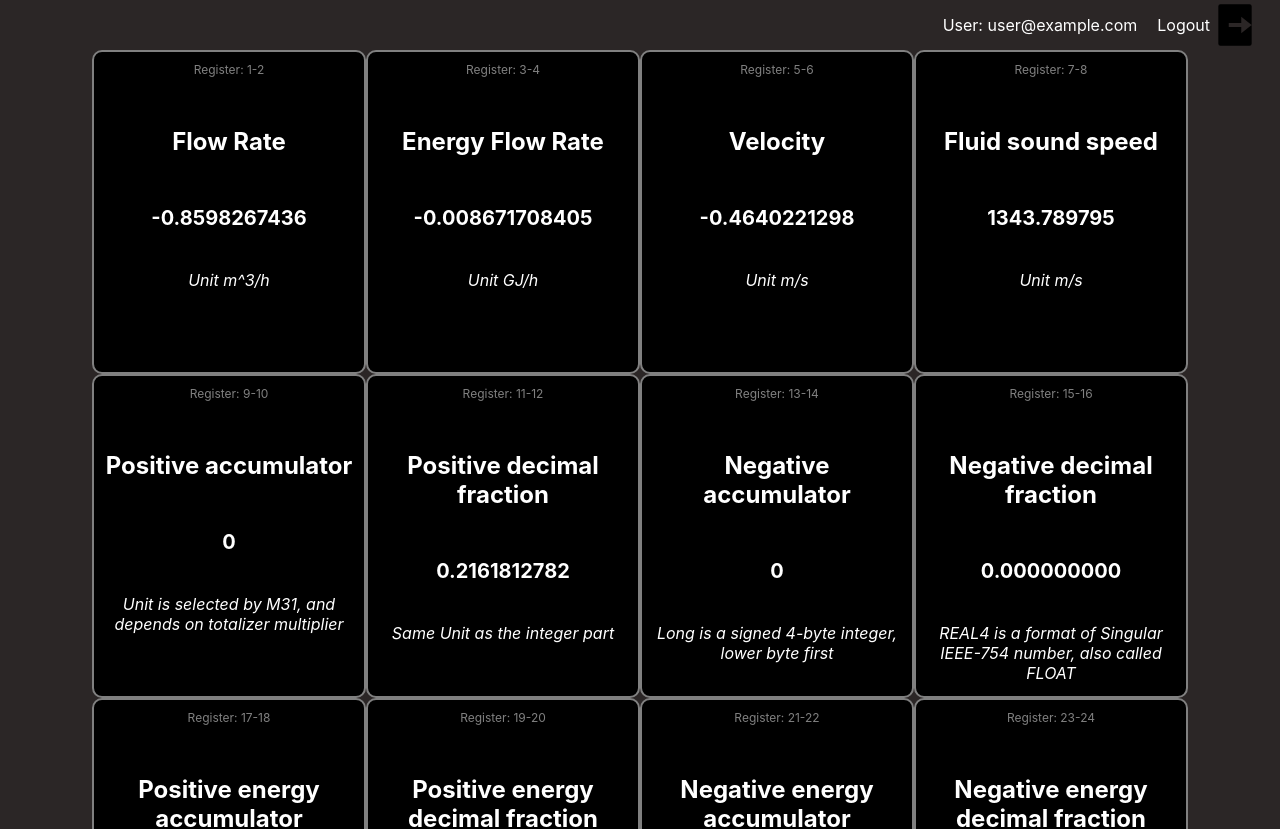
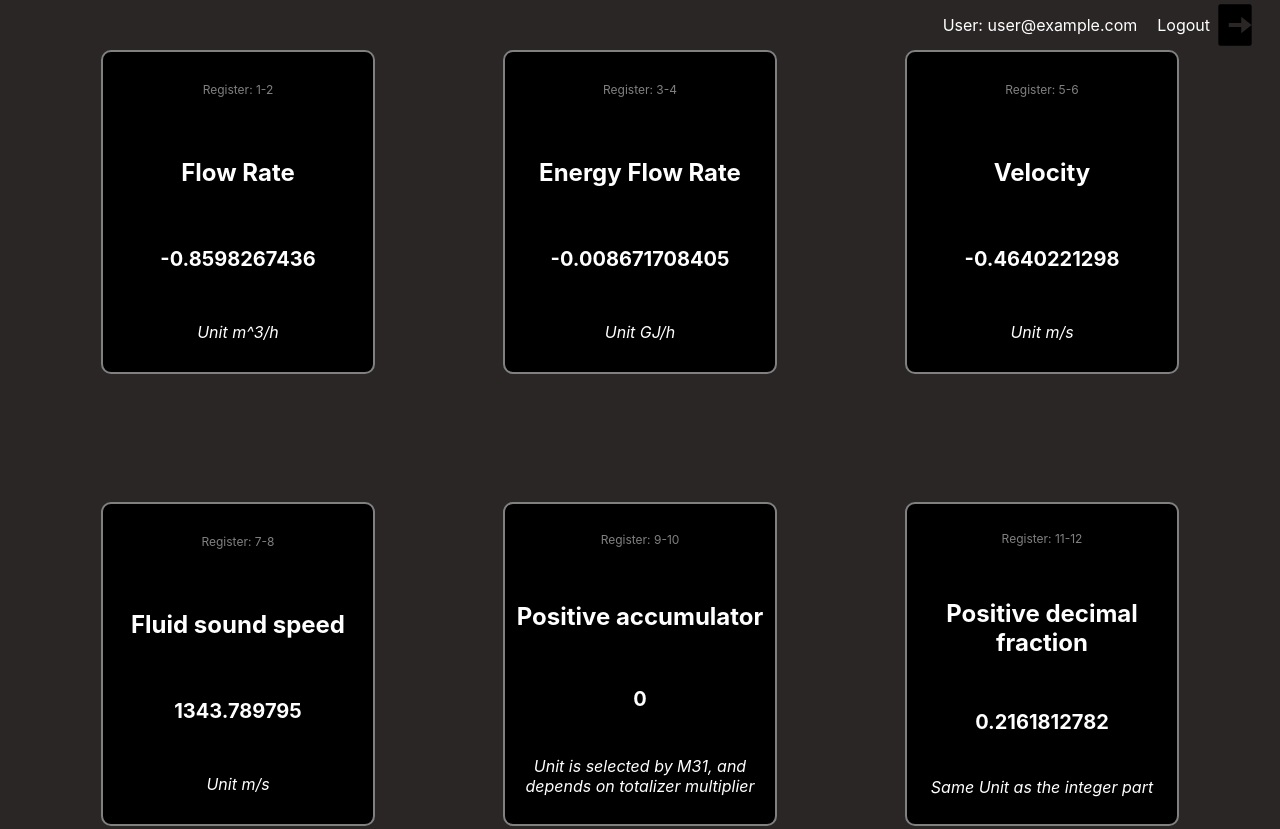
Before and after one commit to KevinLindh/gambitchallenge, a React (Create React App) app: page /home in a window 1280 px wide. Shown: the top 829 px of the page. Built offline with nearby package versions, Linux system fonts and the light colour scheme; no server answers; sample sign-in values are in the browser's storage.

Commit message:
changed color values and fixed gap in cards

```diff
--- a/src/page/Home.css
+++ b/src/page/Home.css
@@ -4,7 +4,7 @@
     flex-direction: column;
     min-height: 100vh;
     width: 100vw;
-    color: white;
+    color: #ffffff;
     object-fit: contain;
     background-position: center;
     background-repeat:no-repeat;
@@ -16,17 +16,18 @@
  flex-wrap: wrap;
  align-items: center;
  justify-content: center;
+ gap: 8em;
 }
 
 .individual-value{
     width: 250px;
     min-height: 300px;
-    background-color: black;
-    border: 2px solid grey;
+    background-color: #000000;
+    border: 2px solid #808080;
     padding: 10px;
     display: flex;
+    justify-content: space-around;
     flex-direction: column;
-    gap: 30px;
     border-radius: 10px;
 }
 
--- a/src/page/Login.css
+++ b/src/page/Login.css
@@ -5,12 +5,12 @@
     width: 100vw;
     align-items: center;
     justify-content: center;
-    color: white;
+    color: #ffffff;
     background-image: url("https://images.unsplash.com/photo-1510906594845-bc082582c8cc?ixlib=rb-4.0.3&ixid=MnwxMjA3fDB8MHxwaG90by1wYWdlfHx8fGVufDB8fHx8&auto=format&fit=crop&w=1444&q=80");
     object-fit: contain;
     background-position: center;
     background-repeat:no-repeat;
-    background-color: black;
+    background-color: #000000;
   }
 
   .auth-form-container{
@@ -24,7 +24,7 @@
     background-color: rgba(124, 128, 136, 0.25);
     border-radius: 12px;
     border: 1px solid rgba(255, 255, 255, 0.125);
-    border: 1px solid white;
+    border: 1px solid #ffffff;
     min-width: 300px;
     min-height: 600px;
     }
@@ -44,7 +44,7 @@
     width: 200px;
     background: rgb(70, 70, 245);
     border-radius: 10px;
-    color: white;
+    color: #ffffff;
   }
 
   .login-form button:hover{
@@ -54,7 +54,7 @@
 
   .loginErr{
     font-weight: bold;
-    color: red;
+    color: #ff0000;
     line-height: 10%;
   }
 
@@ -69,7 +69,7 @@
 
   .link-btn {
     background: none;
-    color: white;
+    color: #ffffff;
     text-decoration: underline;
   }
 
```
